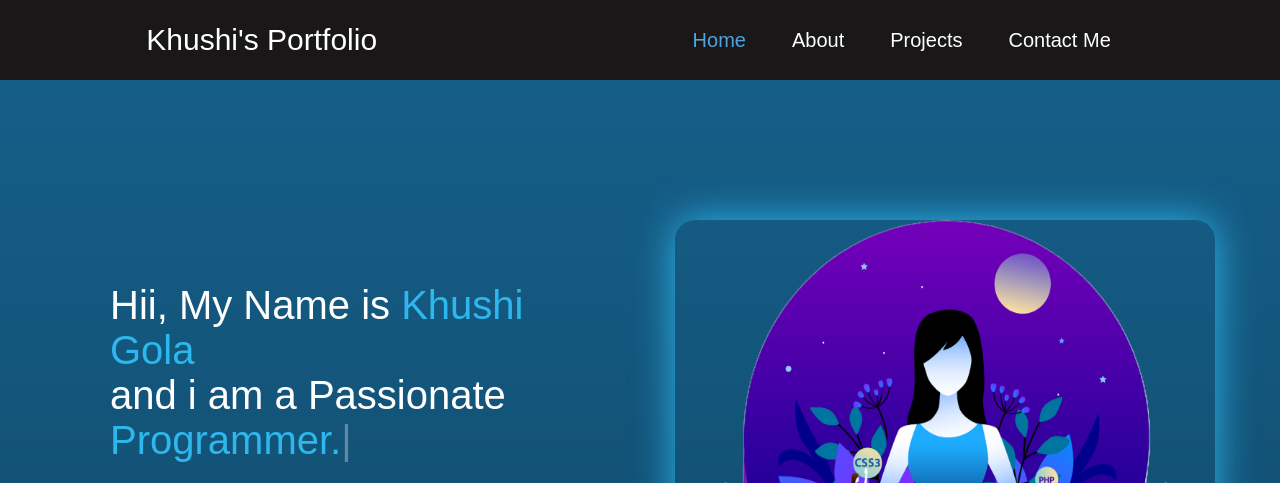
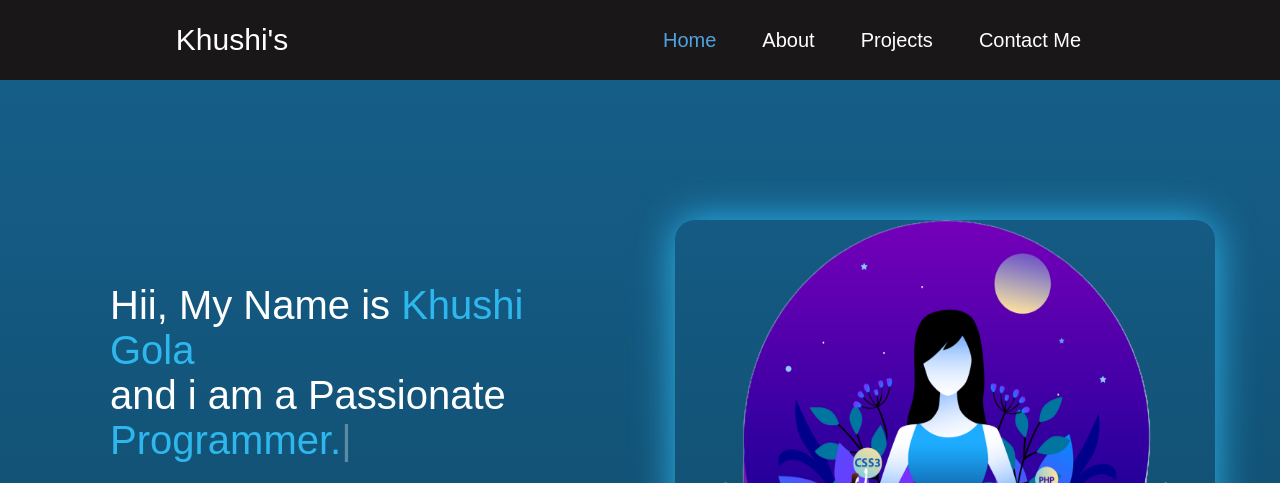
Before and after one commit to khushi-2803/portfolio_page, a plain HTML site: page index.html in a window 1280 px wide. Shown: the top 483 px of the page. Drawn offline with nearby package versions, Linux system fonts and the light colour scheme.

Commit message:
Update index.html

```diff
--- a/index.html
+++ b/index.html
@@ -10,7 +10,7 @@
 <body>
     <header>
         <nav>
-            <div class="left">Khushi's Portfolio</div>
+            <div class="left">Khushi's</div>
             <div class="right">
                 <ul>
                     <li><a  class="active" href="#home" data-target="home" style="--i:1;">Home</a></li>
```
